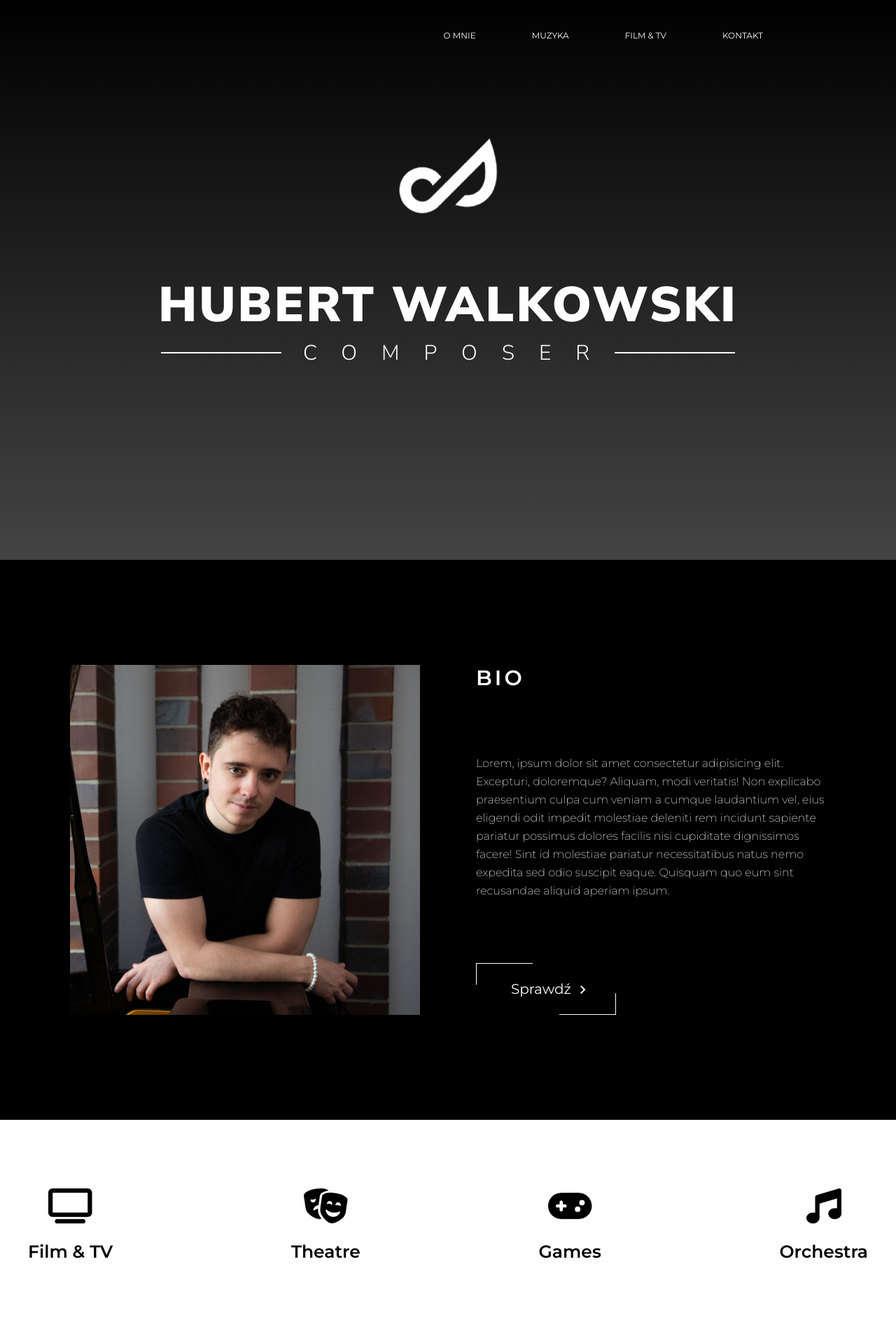
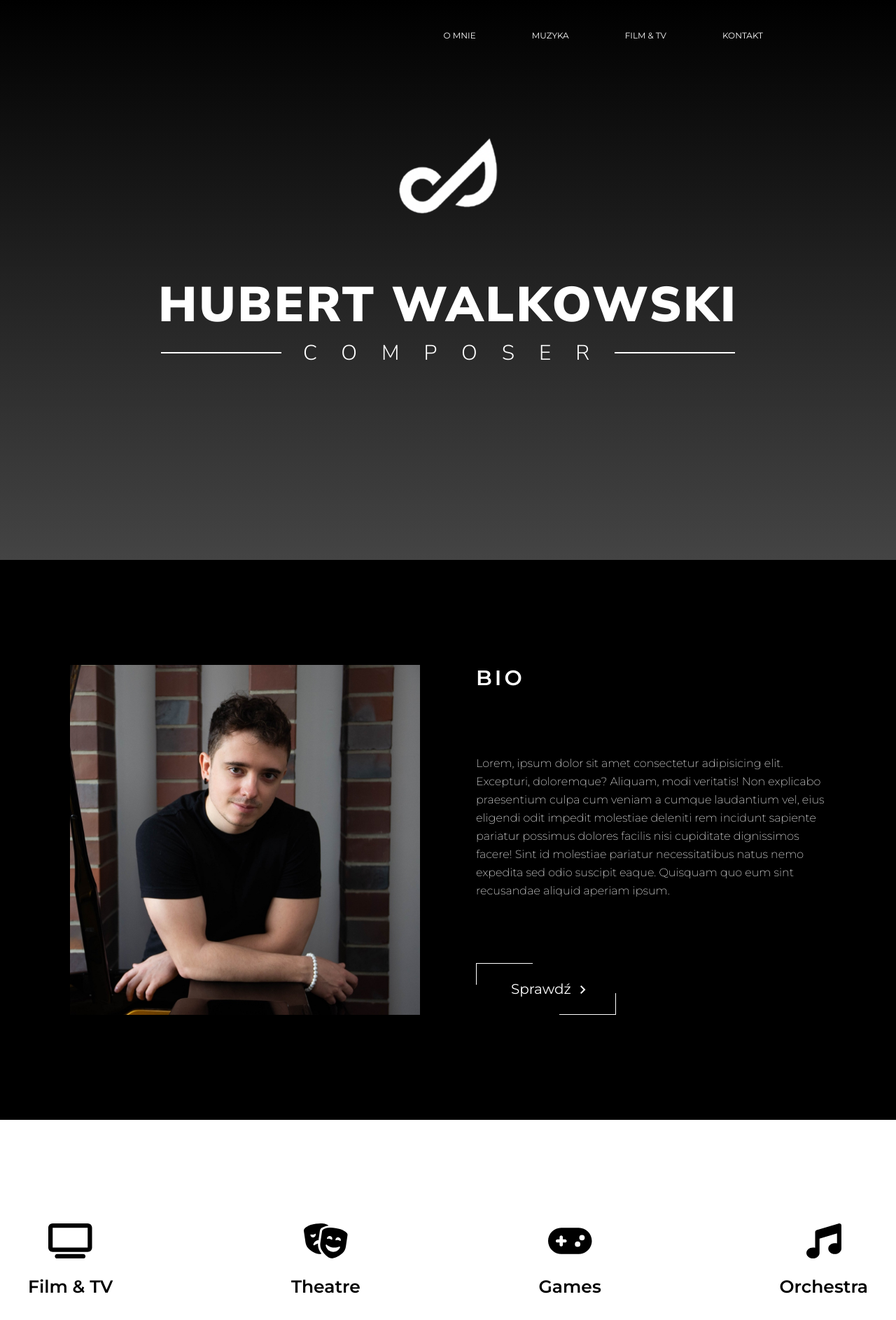
Before and after one commit to rezio3/hw-music-production, a React (Create React App) app: page / in a window 1280 px wide. Shown: the top 1886 px of the page at 70% size. Built offline with nearby package versions, Linux system fonts and the light colour scheme.

Commit message:
update height in skills.scss

```diff
--- a/src/style/css/skills.css
+++ b/src/style/css/skills.css
@@ -1,6 +1,6 @@
 .skills-section {
   width: 100%;
-  height: 300px;
+  height: 400px;
   display: flex;
   justify-content: center;
   background-color: #ffffff;
--- a/src/style/skills.scss
+++ b/src/style/skills.scss
@@ -1,6 +1,6 @@
 .skills-section {
 	width: 100%;
-	height: 300px;
+	height: 400px;
 	display: flex;
 	justify-content: center;
 	background-color: #ffffff;
```
